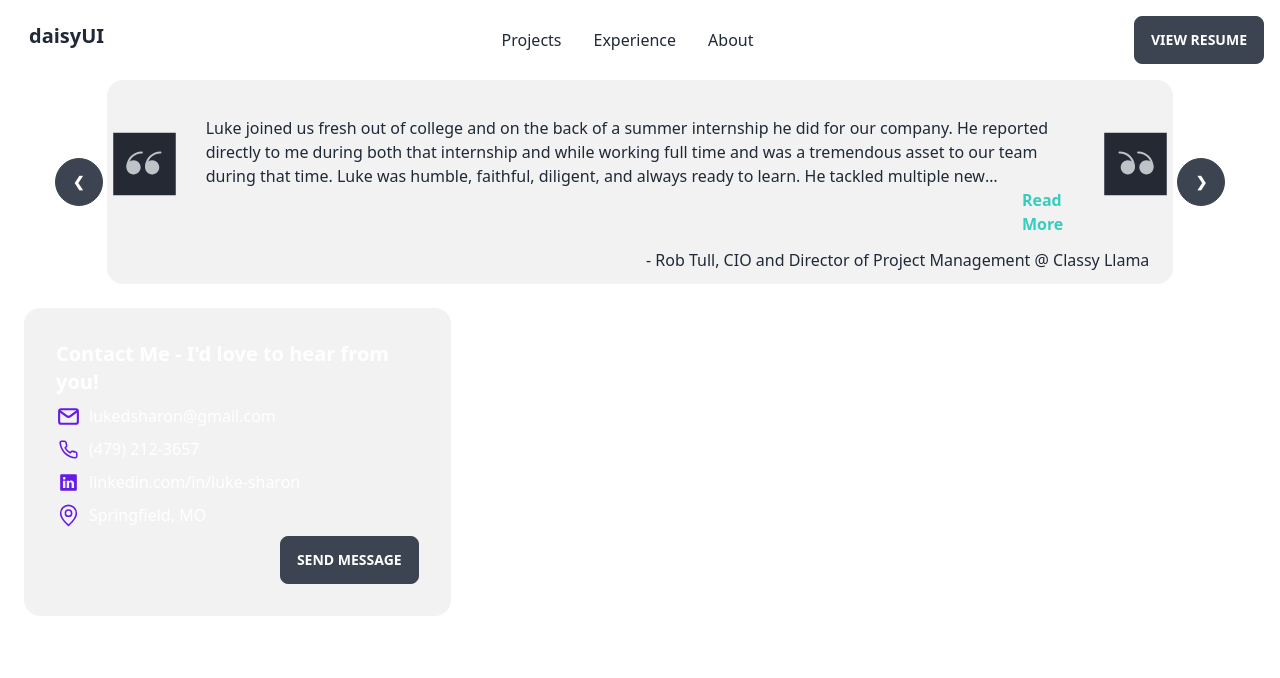
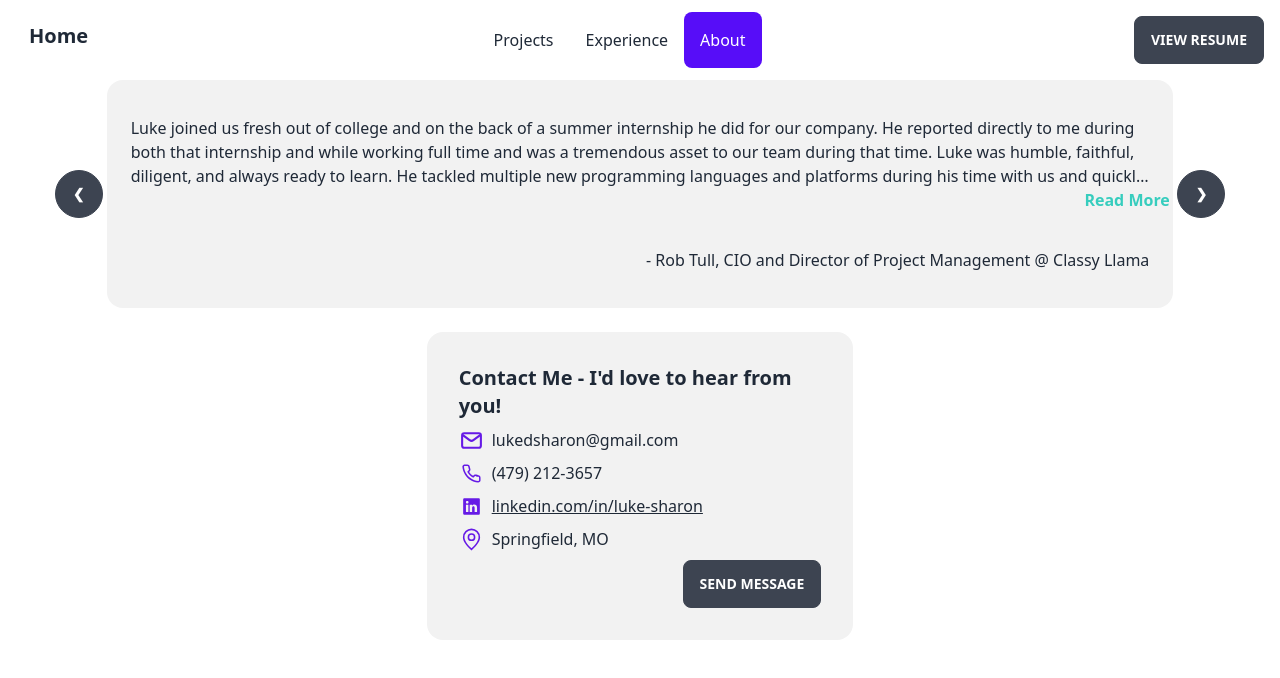
Before and after one commit to lukedsharon/Portfolio, a Next.js app: page /about in a window 1280 px wide. Shown: the top 678 px of the page. Built offline with nearby package versions, Linux system fonts and the light colour scheme.

Commit message:
Fixed testamonials buttons, updated resume, added nav button highlight.

```diff
--- a/package.json
+++ b/package.json
@@ -14,6 +14,7 @@
     "@types/node": "18.14.6",
     "@types/react": "18.0.28",
     "@types/react-dom": "18.0.11",
+    "clsx": "^1.2.1",
     "eslint": "8.35.0",
     "eslint-config-next": "13.2.3",
     "next": "13.2.3",
--- a/src/components/base/ContactCard.tsx
+++ b/src/components/base/ContactCard.tsx
@@ -17,7 +17,10 @@ const CONTACT_INFO = [
   {
     icon: <Image src={LinkedInIcon} alt="asdf" width={25} />,
     title: (
-      <a href={"https://www.linkedin.com/in/luke-sharon/"}>
+      <a
+        href={"https://www.linkedin.com/in/luke-sharon/"}
+        className="underline hover:text-blue-500"
+      >
         linkedin.com/in/luke-sharon
       </a>
     ),
@@ -30,7 +33,7 @@ const CONTACT_INFO = [
 
 function ContactCard() {
   return (
-    <div className="card w-full sm:w-1/2 lg:w-1/3 bg-base-200 text-primary-content m-3 lg:m-6">
+    <div className="card w-full sm:w-1/2 lg:w-1/3 bg-base-200 m-3 lg:m-6">
       <div className="card-body">
         <h2 className="card-title">
           {"Contact Me - I'd love to hear from you!"}
--- a/src/components/base/ExperienceCard.tsx
+++ b/src/components/base/ExperienceCard.tsx
@@ -105,10 +105,10 @@ const EXPERIENCE = [
 ];
 function ExperienceCard() {
   return (
-    <div className="carousel carousel-center p-4 space-x-4 bg-neutral rounded-box max-w-[1400px] mx-auto">
+    <div className="carousel carousel-center p-4 space-x-4 bg-[#f2f2f2] dark:bg-[#242933] rounded-box max-w-[1400px] mx-auto">
       {EXPERIENCE.map((job, index) => (
         <div key={index} className="carousel-item flex flex-col">
-          <div className="card w-[300px] sm:w-[500px] lg:w-[700px] h-[300px] bg-base-100 shadow-xl overflow-scroll">
+          <div className="card w-[300px] sm:w-[500px] lg:w-[700px] h-[300px] bg-base-100 shadow-xl overflow-auto">
             <div className="card-body grid grid-cols-12 grid-rows-12">
               <div className="col-span-3 row-span-1">{job.logo}</div>
               <div className="col-span-8">
--- a/src/components/base/NavHeader.tsx
+++ b/src/components/base/NavHeader.tsx
@@ -1,13 +1,13 @@
 import { useRouter } from "next/router";
 import React from "react";
-
+import cx from "clsx";
 function NavHeader() {
   const router = useRouter();
   const handleNavigate = (path: string) => {
     router.push(path);
   };
   return (
-    <div className="fixed top-0 left-0 flex w-full h-20 justify-between p-3">
+    <div className="fixed top-0 left-0 flex w-full h-20 justify-between p-3 z-50 bg-white dark:bg-[#2A303C]">
       <div>
         <div className="dropdown">
           <label tabIndex={0} className="btn btn-ghost sm:hidden">
@@ -47,32 +47,60 @@ function NavHeader() {
         </div>
         <button
           onClick={() => handleNavigate("/")}
-          className="btn btn-ghost normal-case text-xl"
+          className={cx(
+            "btn btn-ghost normal-case text-xl",
+            router.pathname === "/"
+              ? "bg-primary text-white hover:bg-primary-focus"
+              : "bg-base-100"
+          )}
         >
-          daisyUI
+          Home
         </button>
       </div>
       <div className=" hidden sm:flex">
         <ul className="menu menu-horizontal px-1">
           <li>
-            <button onClick={() => handleNavigate("/projects")}>
+            <button
+              onClick={() => handleNavigate("/projects")}
+              className={cx(
+                router.pathname === "/projects"
+                  ? "bg-primary text-white"
+                  : "bg-base-100"
+              )}
+            >
               Projects
             </button>
           </li>
           <li>
-            <button onClick={() => handleNavigate("/experience")}>
+            <button
+              onClick={() => handleNavigate("/experience")}
+              className={cx(
+                router.pathname === "/experience"
+                  ? "bg-primary text-white"
+                  : "bg-base-100"
+              )}
+            >
               Experience
             </button>
           </li>
           <li>
-            <button onClick={() => handleNavigate("/about")}>About</button>
+            <button
+              onClick={() => handleNavigate("/about")}
+              className={cx(
+                router.pathname === "/about"
+                  ? "bg-primary text-white"
+                  : "bg-base-100"
+              )}
+            >
+              About
+            </button>
           </li>
         </ul>
       </div>
       <div>
         <a
           className="btn my-1 mr-1"
-          href="https://drive.google.com/file/d/1sf91V5-6JjK6iXz9soCdWPDijtW-D-tL/view?usp=sharing"
+          href="https://drive.google.com/file/d/1-H0KdIpD_4AOZ5zlIQdjKiWzoZVoD1f2/view?usp=sharing"
         >
           View Resume
         </a>
--- a/src/components/base/TechExperience.tsx
+++ b/src/components/base/TechExperience.tsx
@@ -79,7 +79,7 @@ const TECH_EXPERIENCE = [
 
 function TechExperience() {
   return (
-    <div className="grid grid-cols-1 sm:grid-cols-2 lg:grid-cols-3 gap-3 p-6 bg-base-200 max-w-[1400px] mx-auto">
+    <div className="grid grid-cols-1 sm:grid-cols-2 lg:grid-cols-3 gap-3 p-6 bg-base-200 max-w-[1400px] mx-auto mt-6 rounded-2xl">
       {TECH_EXPERIENCE.map((tech, index) => (
         <div
           key={index}
@@ -90,7 +90,7 @@ function TechExperience() {
             <h2 className=" col-span-5 card-title text-black dark:text-white">
               {tech.name}
             </h2>
-            <p className=" col-start-2 col-span-5">
+            <p className=" col-start-2 col-span-5 text-black dark:text-white">
               Years of Experience: {tech.years}
             </p>
           </div>
--- a/src/components/base/Testamonials.tsx
+++ b/src/components/base/Testamonials.tsx
@@ -48,14 +48,14 @@ function Testamonials() {
   return (
     <div className="grid grid-rows-1 grid-cols-12">
       <button
-        className=" btn btn-circle col-start-1 col-end-2 justify-self-end self-center mr-1"
+        className=" btn btn-circle col-start-1 col-end-3 sm:col-start-1 sm:col-end-2 justify-self-end self-center mr-1"
         onClick={() =>
           router.push(`about#slide${StageLookup[router.asPath][1]}`)
         }
       >
         ❮
       </button>
-      <div className="carousel max-w-[1200px] col-start-2 col-end-12 rounded-2xl">
+      <div className="carousel max-w-[1200px] col-start-3 col-end-11 sm:col-start-2 sm:col-end-12 rounded-2xl">
         {TESTAMONIALS_CONTENT.map((testamonials, index) => (
           <div
             key={index}
@@ -63,14 +63,14 @@ function Testamonials() {
             className="carousel-item w-full bg-base-200 flex flex-col py-3"
           >
             <div className="flex mb-3">
-              <Image src={QuoteLeft2} alt="asdf" width={75} />
+              {/* <Image src={QuoteLeft2} alt="asdf" width={75} /> */}
               <section className="grid grid-cols-12">
                 <p className="mx-6 mt-6 line-clamp-3 col-span-12">
                   {testamonials.quote}
                 </p>
                 <label
                   htmlFor={`testamonial-modal-${index}`}
-                  className=" w-fit hover:cursor-pointer col-start-12 font-bold text-accent hover:text-accent-focus"
+                  className=" w-fit hover:cursor-pointer col-start-11 sm:col-start-12 font-bold text-accent hover:text-accent-focus"
                 >
                   Read More
                 </label>
@@ -99,9 +99,9 @@ function Testamonials() {
                   </div>
                 </div>
               </section>
-              <Image src={QuoteRight} alt="asdf" width={75} />
+              {/* <Image src={QuoteRight} alt="asdf" width={75} /> */}
             </div>
-            <span className=" flex justify-end pr-6">
+            <span className=" flex justify-end p-6 lg:pr-6">
               - {testamonials.name}, {testamonials.position} @{" "}
               {testamonials.company}
             </span>
@@ -109,7 +109,7 @@ function Testamonials() {
         ))}
       </div>
       <button
-        className="btn btn-circle col-start-12 col-end-12 self-center ml-1"
+        className="btn btn-circle col-start-11 sm:col-start-12 sm:col-end-12 self-center ml-1"
         onClick={() =>
           router.push(`about#slide${StageLookup[router.asPath][0]}`)
         }
--- a/src/pages/about/index.tsx
+++ b/src/pages/about/index.tsx
@@ -7,7 +7,9 @@ function index() {
   return (
     <MainLayout>
       <Testamonials />
-      <ContactCard />
+      <div className="w-full flex justify-center">
+        <ContactCard />
+      </div>
     </MainLayout>
   );
 }
--- a/src/pages/index.tsx
+++ b/src/pages/index.tsx
@@ -12,7 +12,9 @@ export default function Home() {
             <Image src={ProfileImage} alt="asdf" />
           </div>
         </div>
-        <h1 className="text-4xl font-bold">Hello, Im Luke Sharon</h1>
+        <h1 className="text-4xl font-bold">{`Hello, I'm Luke Sharon`}</h1>
+        <p className="max-w-[600px] p-3">{`I am passionate about Web Development, and specifically JavaScript and React. Take a look at my portfolio, and feel free to reach out; I'd love to hear from you!`}</p>
+        <span className="font-bold text-lg p-3">{`(479) 212-3657 // lukedsharon@gmail.com`}</span>
       </div>
     </MainLayout>
   );
```
Also changed, not shown: src/pages/projects/index.tsx (+1 -26 lines), 1 other file (tests, documents, lock files or other folders).
